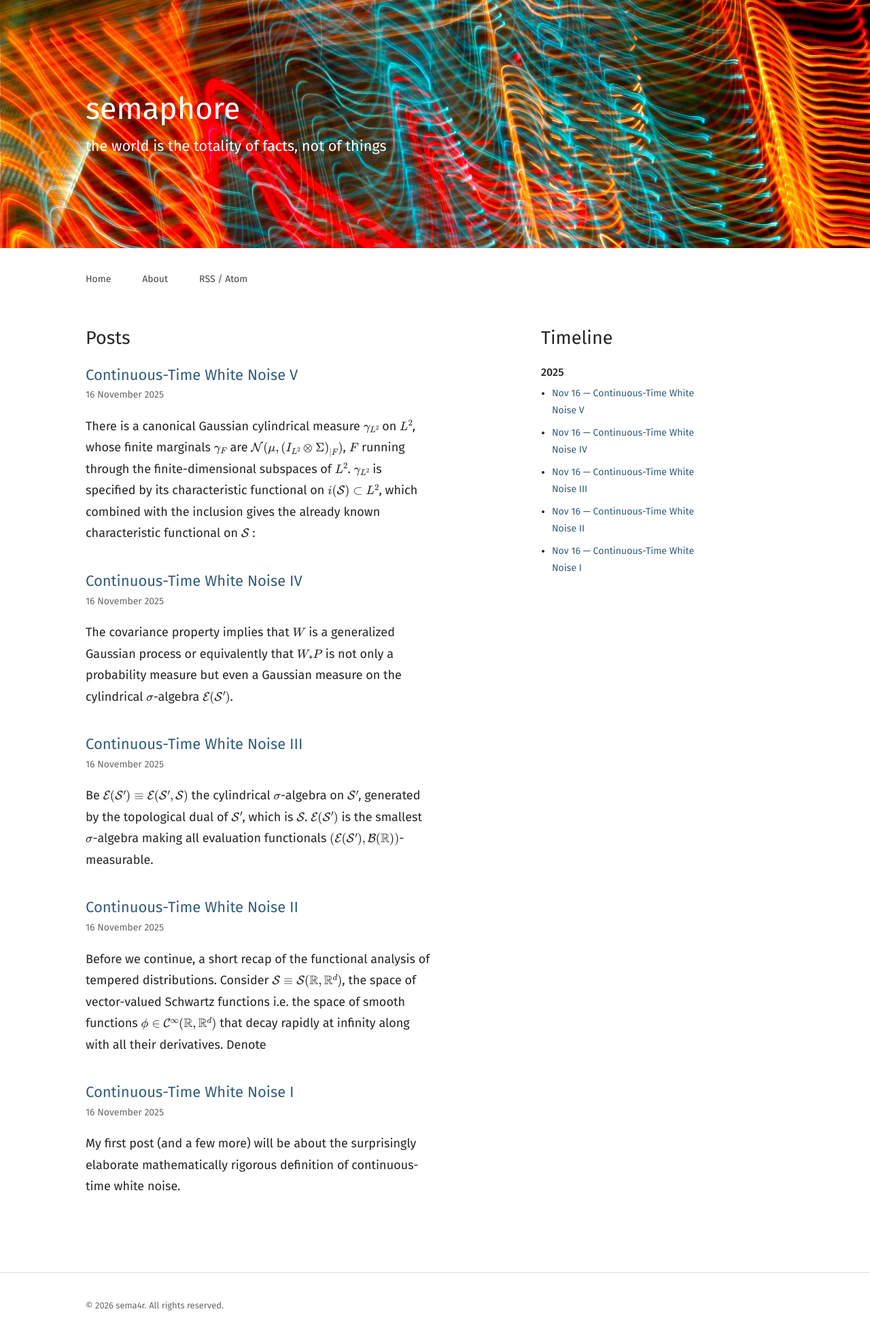
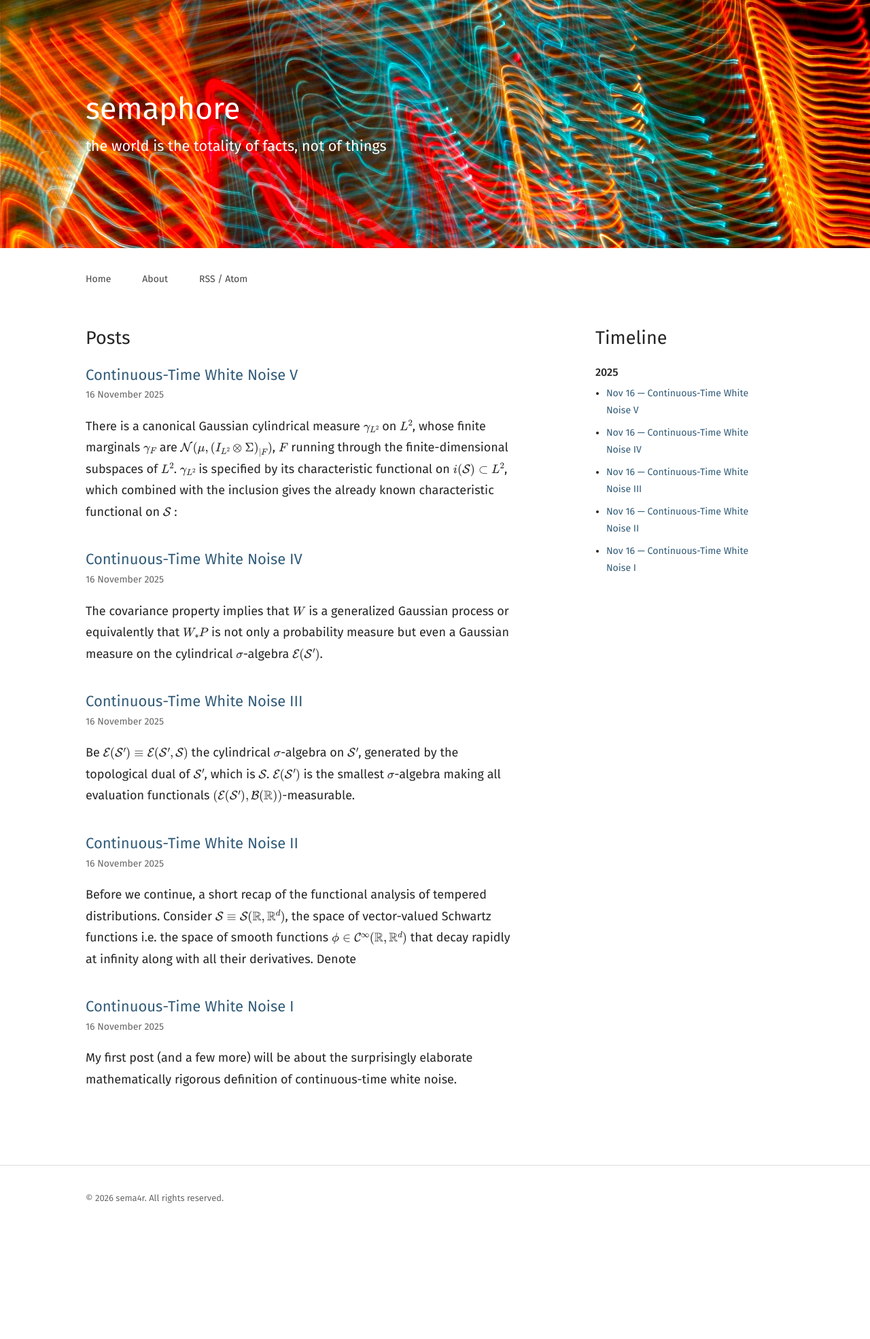
Before and after one commit to sema4r/sema4r.github.io, a Jekyll site: the page built from index.md, in a window 1280 px wide. Shown: the whole page at 68% size. Built offline with Jekyll 4.4.1, drawn with Linux system fonts in a browser that asks for light colours; after the commit the page ends 1812 px from its top, so only the background shows below that.

Commit message:
Update style.css

```diff
--- a/assets/css/style.css
+++ b/assets/css/style.css
@@ -336,7 +336,7 @@ mjx-container[display="true"] {
 }
 
 @media (min-width: 1000px) {
-  .home-columns {
-    column-gap: 160px;
+  .home-timeline {
+    transform: translateX(80px);
   }
 }
```
